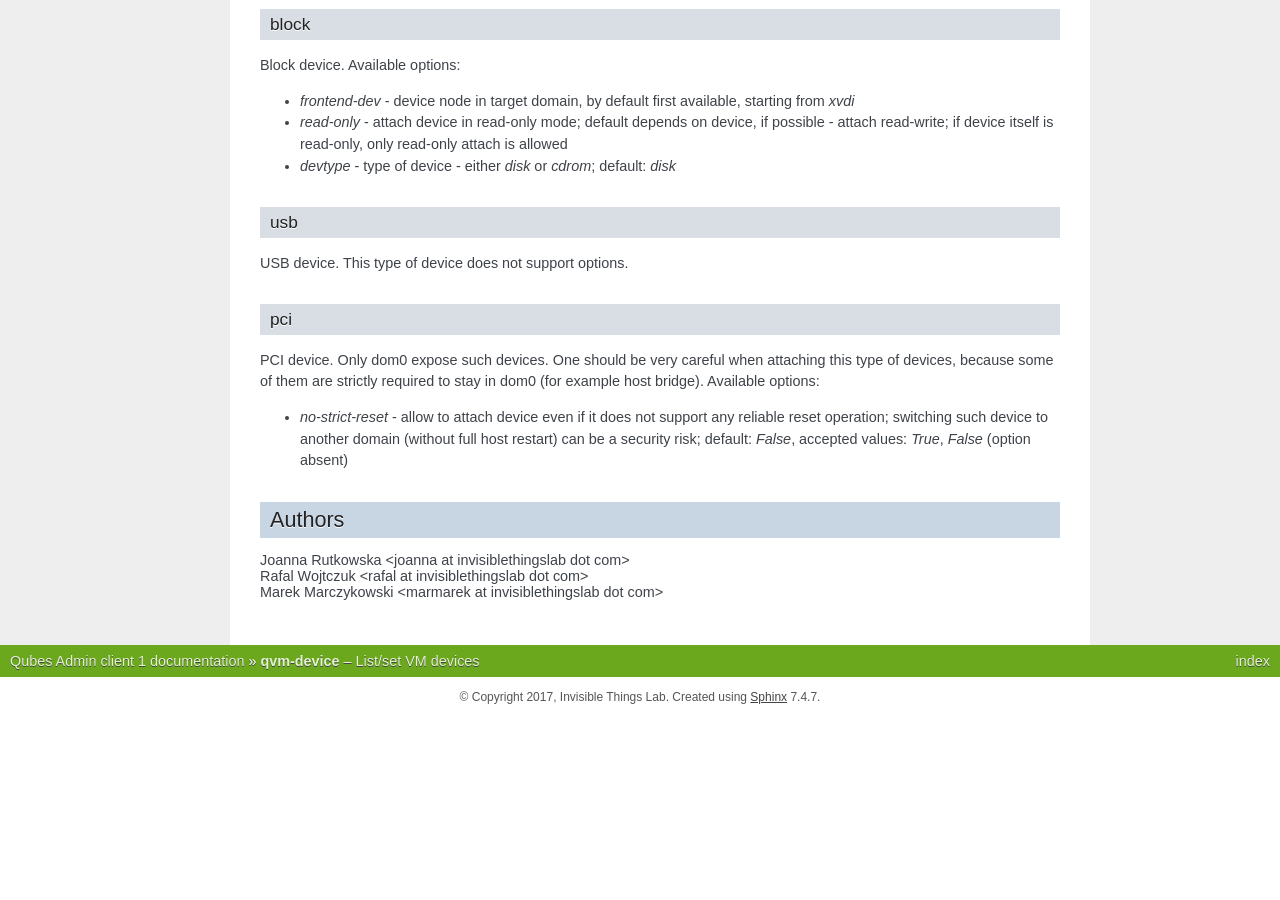
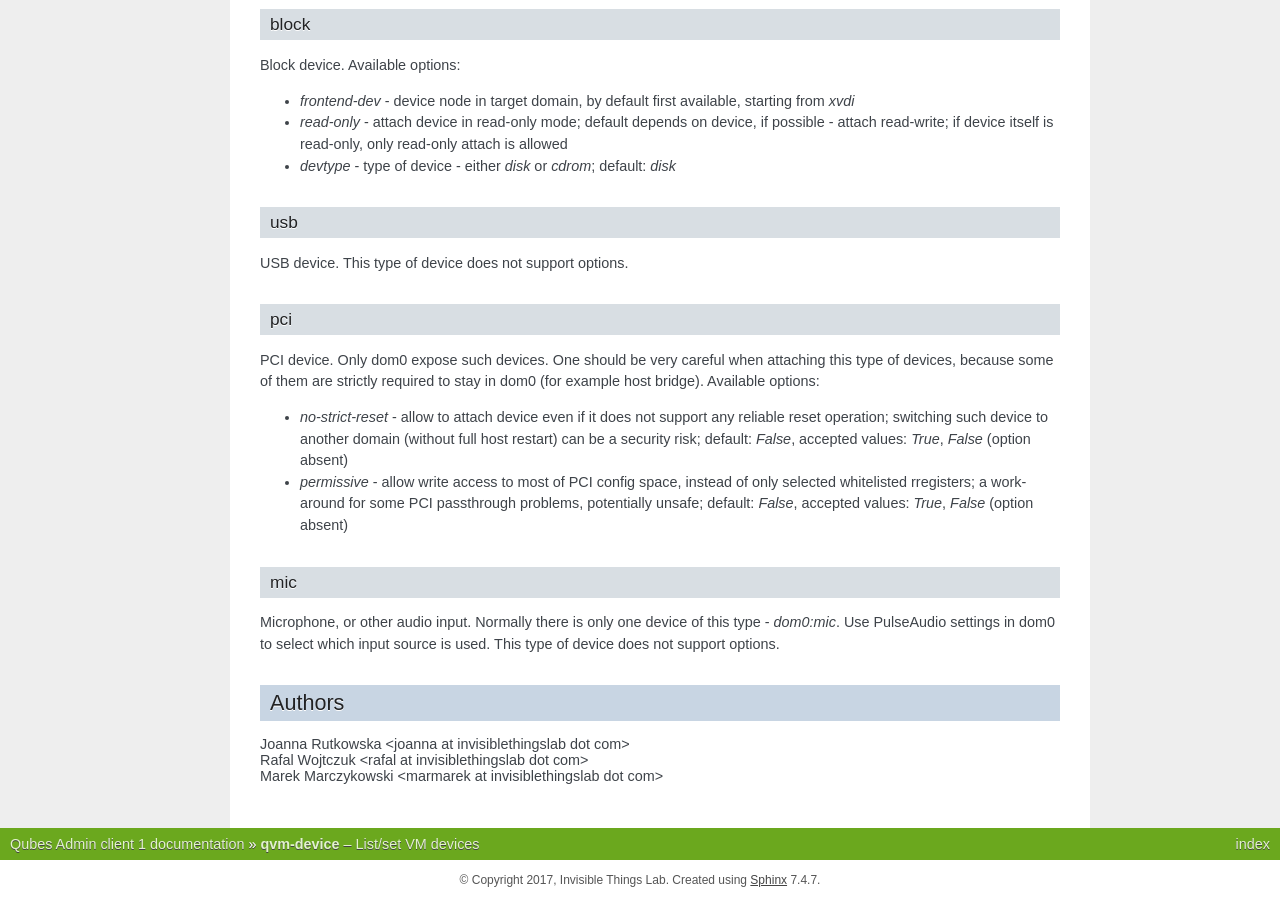
Before and after one commit to QubesOS/qubes-core-admin-client, a Sphinx documentation site: the page built from doc/manpages/qvm-device.rst, in a window 1280 px wide and 900 px high, scrolled down 1519 px. Built offline with Sphinx 7.4.7, drawn with Linux system fonts in a browser that asks for light colours; the version number could not be read and is left out; before the commit the page ends 2236 px from its top, so only the background shows below that.

Commit message:
doc: add 'permissive' PCI device option and 'mic' device class
QubesOS/qubes-issues#4530

```diff
--- a/doc/manpages/qvm-device.rst
+++ b/doc/manpages/qvm-device.rst
@@ -108,7 +108,15 @@ pci
 PCI device. Only dom0 expose such devices. One should be very careful when attaching this type of devices, because some of them are strictly required to stay in dom0 (for example host bridge). Available options:
 
 * `no-strict-reset` - allow to attach device even if it does not support any reliable reset operation; switching such device to another domain (without full host restart) can be a security risk; default: `False`, accepted values: `True`, `False` (option absent)
+* `permissive` - allow write access to most of PCI config space, instead of only selected whitelisted rregisters; a workaround for some PCI passthrough problems, potentially unsafe; default: `False`, accepted values: `True`, `False` (option absent)
 
+mic
+^^^
+
+Microphone, or other audio input. Normally there is only one device of this
+type - `dom0:mic`. Use PulseAudio settings in dom0 to select which input source
+is used.
+This type of device does not support options.
 
 Authors
 =======
```
